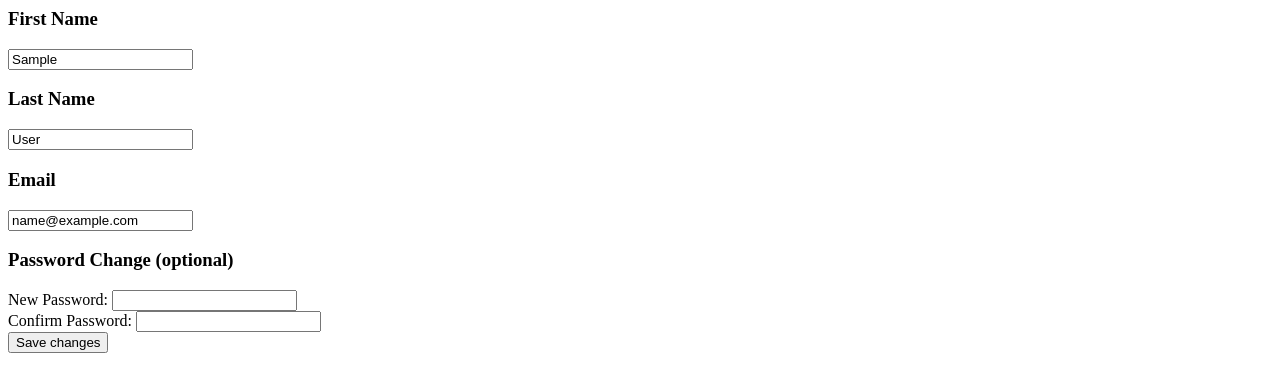
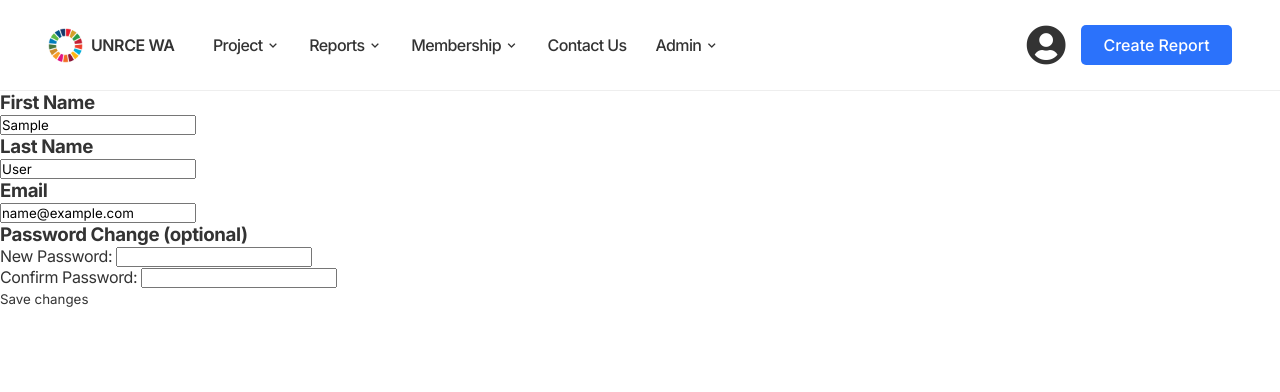
Before and after one commit to Syncline-blip/UN-RCE-WA-Database, a Django app: page /edit_profile/ in a window 1280 px wide. Shown: the top 392 px of the page. Run offline with Django 4.2, Linux system fonts and the light colour scheme; the visitor is signed in with stand-in values (Sample User, id 1).

Commit message:
changes to the profile page css

```diff
--- a/unrce_project/static/css/profile.css
+++ b/unrce_project/static/css/profile.css
@@ -5,14 +5,14 @@ body {
 
 .profile-icon {
   font-size: 120px;
-  color: #666;
+  color: #000000;
   margin-bottom: 15px;
   margin-top: 10px;       /* Set color as needed */
 }
 
 .row.profile {
   box-shadow: 0 0 15px rgba(0, 0, 0, 0.1);
-  background-color: #fff;
+  background-color: #003087;
   padding: 20px;
   border-radius: 10px;
   margin-top: 50%;
--- a/unrce_project/unrce/templates/unrce/base.html
+++ b/unrce_project/unrce/templates/unrce/base.html
@@ -154,7 +154,7 @@
           <div class="profile-container">
             {% if user.is_authenticated %}
             <div class="profile-dropdown-toggle">
-              <img src="https://cdn-icons-png.flaticon.com/512/666/666201.png" width="50" height="50" alt="user image" />
+              <i class='fas fa-user-circle' style='font-size:40px'></i>
             </div>
             <div class="profile-dropdown-toggle">
               <div id="profile-dropdown" class="dropdown profile-dropdown">
--- a/unrce_project/unrce/templates/unrce/edit_profile.html
+++ b/unrce_project/unrce/templates/unrce/edit_profile.html
@@ -1,3 +1,17 @@
+{% extends "base.html" %}
+{% load static %}
+{% block head %}
+    {{ block.super }}
+    <meta charset="UTF-8">
+    <meta name="viewport" content="width=device-width, initial-scale=1.0">
+    <link rel="stylesheet" href="{% static 'css/edit_profile.css' %}">
+    <link rel="stylesheet" href="https://cdnjs.cloudflare.com/ajax/libs/font-awesome/5.15.1/css/all.min.css">
+    <link rel="stylesheet" href="https://cdnjs.cloudflare.com/ajax/libs/font-awesome/4.7.0/css/font-awesome.min.css">
+
+    <title>{% block title %}Edit Profile{% endblock %}</title>
+{% endblock %}
+
+{%block content %}
 <form method="post">
     {% csrf_token %}
     <h3>First Name</h3>
@@ -14,3 +28,4 @@
 
     <button type="submit">Save changes</button>
 </form>
+{% endblock %}
```
Also changed, not shown: unrce_project/static/css/edit_profile.css (added).
